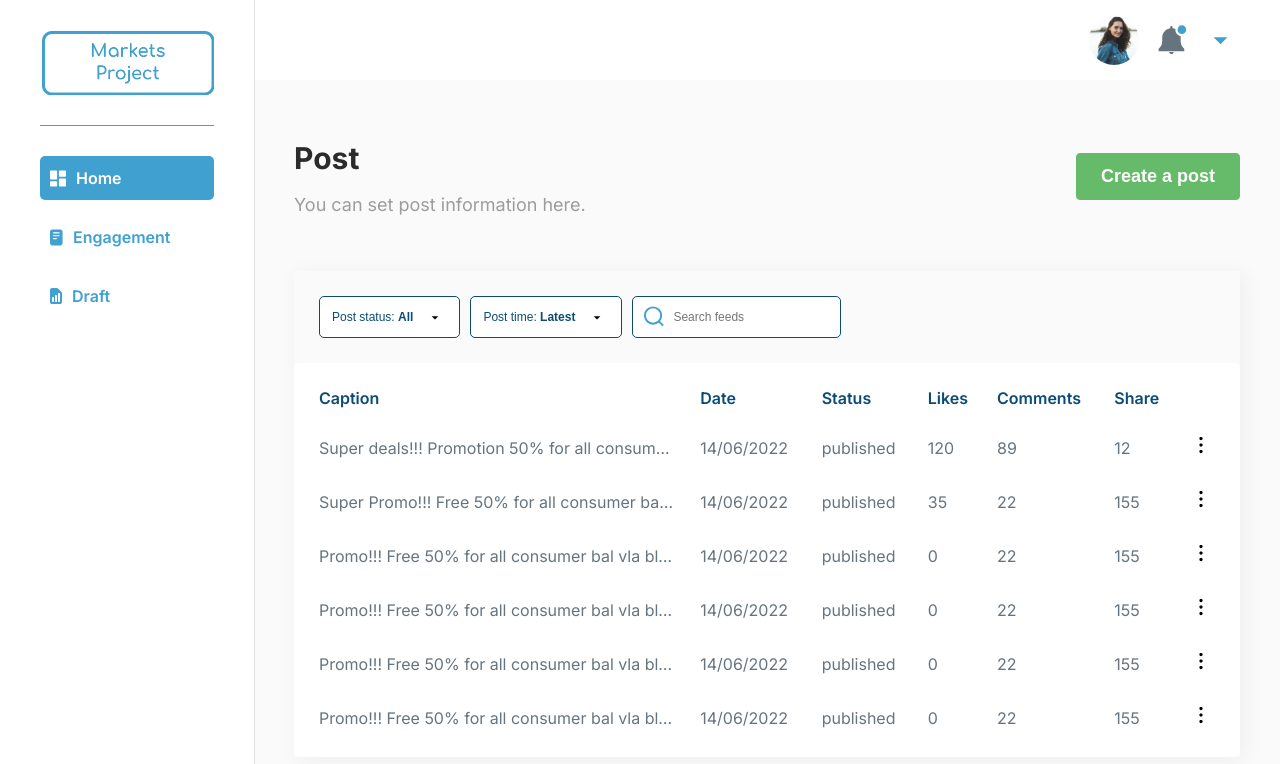
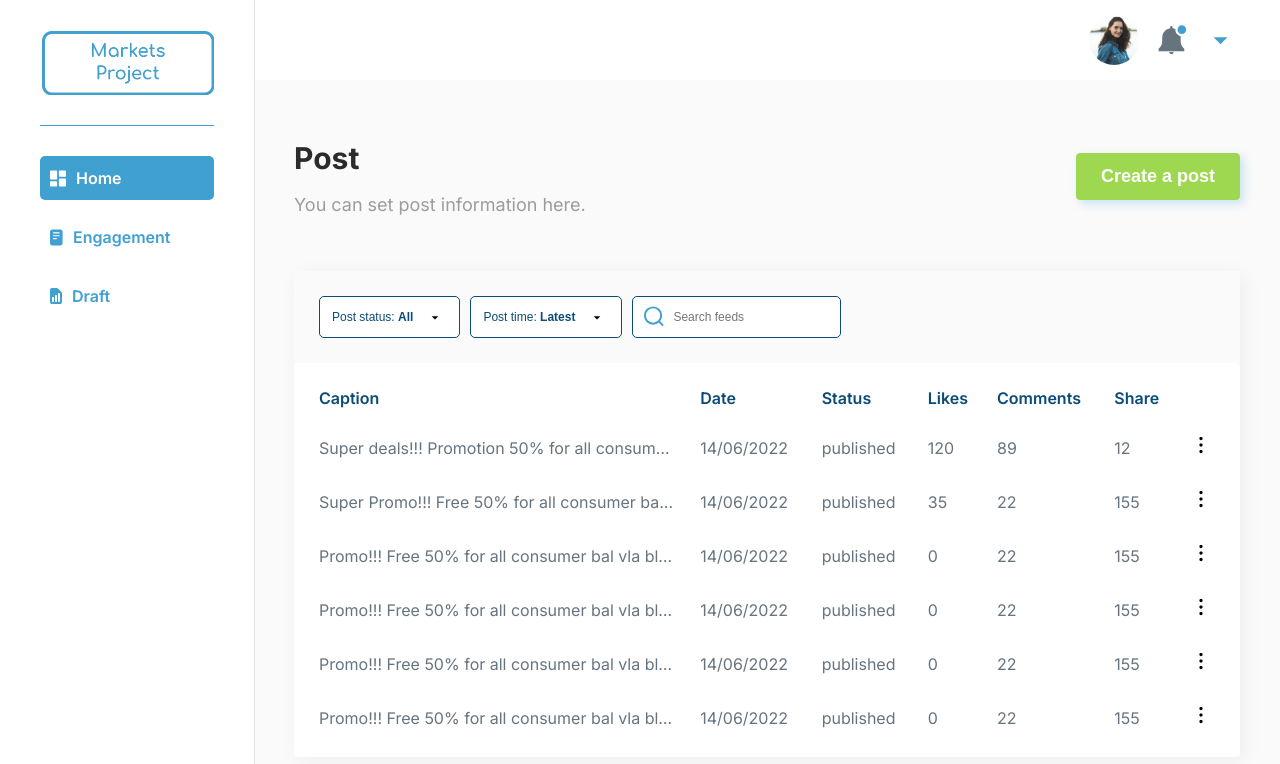
Before and after one commit to maulanaadil/Market-post, a React (Vite) app: page / in a window 1280 px wide. Shown: the top 764 px of the page. Built offline with nearby package versions, Linux system fonts and the light colour scheme.

Commit message:
add shadow on button components

```diff
--- a/src/components/button/index.jsx
+++ b/src/components/button/index.jsx
@@ -14,6 +14,7 @@ export default function Button(props) {
   if (props.isSmall) className.push('btn-sm');
   if (props.isBlock) className.push('btn-block');
   if (props.isDisabled) className.push('btn-disabled');
+  if (props.isHasShadow) className.push('btn-shadow');
 
   const onClick = () => {
     if (props.onClick) props.onClick();
--- a/src/components/button/index.scss
+++ b/src/components/button/index.scss
@@ -102,4 +102,8 @@
       @include btn-size(large);
     }
   }
+
+  &.btn-shadow {
+    box-shadow: 4px 4px 10px rgba(64, 160, 208, 0.25);
+  }
 }
--- a/src/pages/home/index.jsx
+++ b/src/pages/home/index.jsx
@@ -26,6 +26,7 @@ export default function HomePage() {
               isSecondary
               isLarge
               onClick={onHandlerCreatePostSide}
+              isHasShadow
             >
               Create a post
             </Button>
--- a/src/styles/_colors.scss
+++ b/src/styles/_colors.scss
@@ -4,7 +4,7 @@ $primary-white: #ffffff;
 $primary-bg-white: #fafafa;
 $primary-white-lotion: #fafafa;
 
-$secondary-green: #66bb6a;
+$secondary-green: #9dd850;
 $secondary-blue: #1a74a1;
 $secondary-red: #ee4a49;
 $secondary-subtle-red: #fdeded;
```
